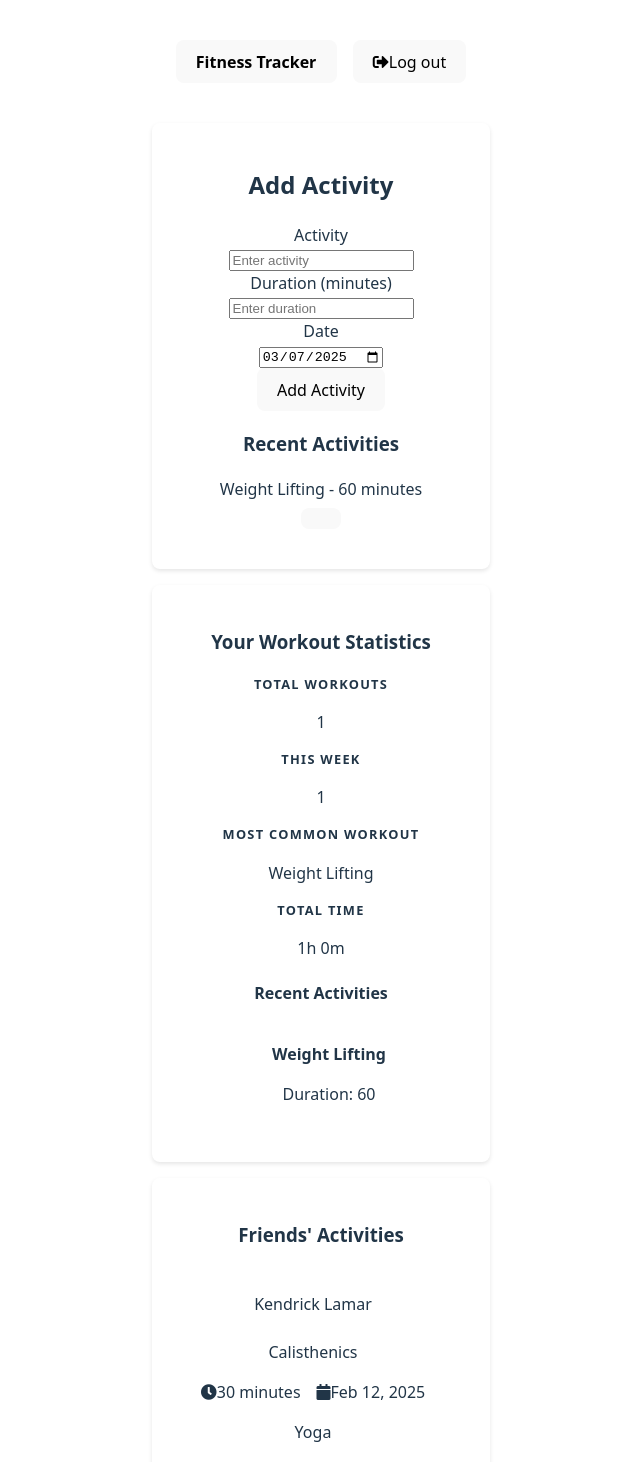
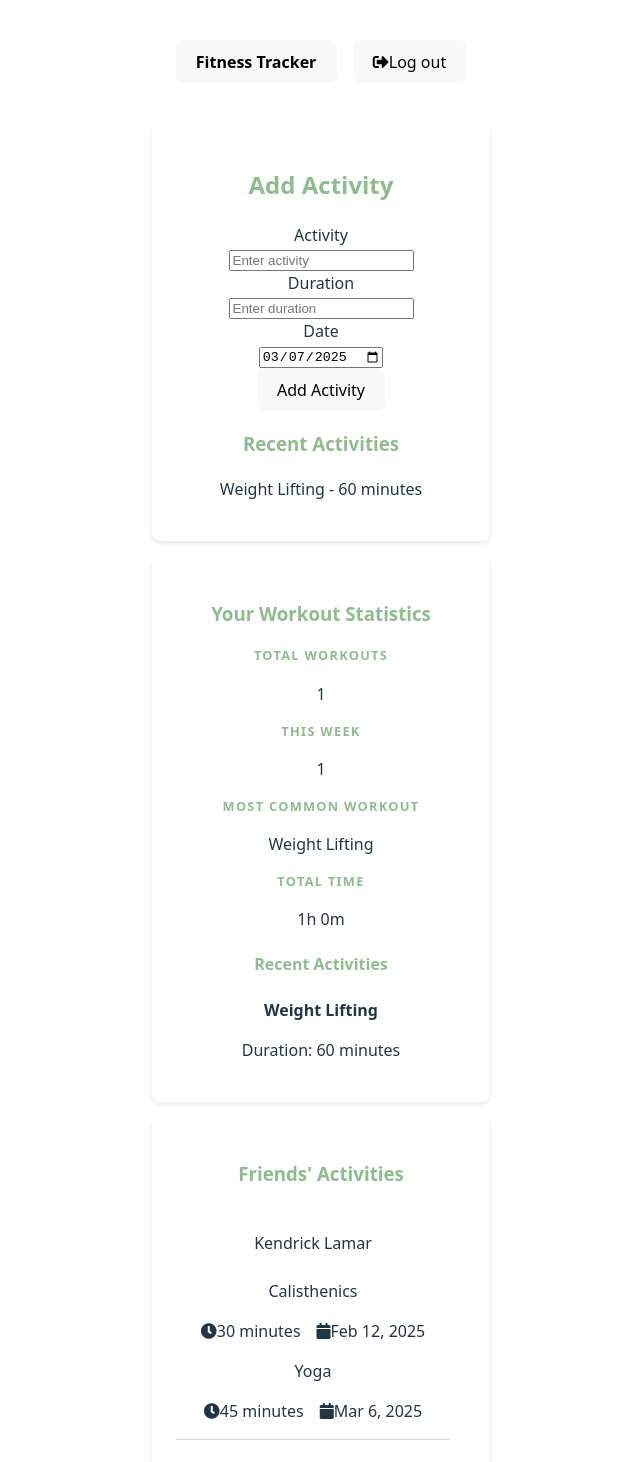
Before and after one commit to JSReza/web-programming-final-proj, a Vue app in the folder fitness-tracker-client/: page / in a window 1280 px wide. Shown: the top 1462 px of the page, without its empty margins (319-959 px from the left). Built offline with nearby package versions, Linux system fonts and the light colour scheme.

Commit message:
made styling changes to the site

```diff
--- a/fitness-tracker-client/src/App.vue
+++ b/fitness-tracker-client/src/App.vue
@@ -95,9 +95,7 @@ const friends = ref([
 </template>
 
 <style scoped>
-  h1,h2,h3{
-    color:darkseagreen;
-  }
+
   .main-content {
     margin-top: 2rem;
   }
--- a/fitness-tracker-client/src/components/Activities.vue
+++ b/fitness-tracker-client/src/components/Activities.vue
@@ -45,82 +45,49 @@ const saveWorkout = () => {
     <div class="field">
       <label class="label" for="activity">Activity</label>
       <div class="control">
-        <input
-          class="input"
-          type="text"
-          id="activity"
-          placeholder="Enter activity"
-          v-model.trim="newActivity.type"
-        />
+        <input class="input" type="text" id="activity"placeholder="Enter activity" v-model.trim="newActivity.type"/>
       </div>
     </div>
 
     <div class="field">
-      <label class="label" for="duration">Duration (minutes)</label>
+      <label class="label" for="duration">Duration</label>
       <div class="control">
-        <input
-          class="input"
-          type="number"
-          id="duration"
-          placeholder="Enter duration"
-          v-model.trim="newActivity.duration"
-        />
+        <input class="input" type="number" id="duration"placeholder="Enter duration" v-model.trim="newActivity.duration" />
       </div>
     </div>
 
     <div class="field">
       <label class="label" for="date">Date</label>
       <div class="control">
-        <input
-          class="input"
-          type="date"
-          id="date"
-          v-model="newActivity.date"
+        <input class="input" type="date" id="date"v-model="newActivity.date"
         />
       </div>
     </div>
 
     <div class="field">
       <div class="control">
-        <button
-          class="button is-primary"
-          @click="saveWorkout"
-        >
-          Add Activity
-        </button>
+        <button class="button is-primary" @click="saveWorkout">Add Activity</button>
       </div>
     </div>
 
-    <!-- Activities List -->
     <div class="mt-5">
       <h3 class="title is-5">Recent Activities</h3>
-      <div v-if="!activities.length" class="has-text-grey">
-        No activities yet
-      </div>
+      <div v-if="!activities.length" class="has-text-grey">No activities yet</div>
       <ul class="activity-list">
-        <li
-          v-for="activity in activities"
-          :key="activity.id"
-          class="box mb-3"
-        >
+        <li v-for="activity in activities" :key="activity.id"class="box mb-3">
           <div class="level">
-            <div class="level-left">
-              {{ activity.type }} - {{ activity.duration }} minutes
-            </div>
-            <div class="level-right">
-              <button
-                class="delete"
-                @click="$emit('activity-deleted', activity.id)"
-              ></button>
-            </div>
+            <div class="level-left">{{ activity.type }} - {{ activity.duration }} minutes</div>
           </div>
         </li>
       </ul>
     </div>
   </div>
-            </template>
+</template>
 
 <style scoped>
+  h1,h2,h3,span{
+    color:darkseagreen;
+  }
 .activity-list {
   list-style: none;
   padding: 0;
--- a/fitness-tracker-client/src/components/FriendsActivities.vue
+++ b/fitness-tracker-client/src/components/FriendsActivities.vue
@@ -20,21 +20,12 @@
             </div>
           </div>
 
-          <!-- Friend's Activities -->
           <div class="pl-5">
-            <div v-if="!friend.activities.length" class="has-text-grey">
-              No activities yet
-            </div>
+            <div v-if="!friend.activities.length" class="has-text-grey">No activities yet</div>
 
-            <div
-              v-for="activity in friend.activities"
-              :key="activity.id"
-              class="box has-background-light"
-            >
+            <div v-for="activity in friend.activities" :key="activity.id" class="box has-background-light">
               <div class="content">
-                <p class="is-size-5 has-text-weight-medium">
-                  {{ activity.type }}
-                </p>
+                <p class="is-size-5 has-text-weight-medium">{{ activity.type }}</p>
                 <div class="tags">
                   <span class="tag is-info">
                     <span class="icon">
@@ -57,7 +48,7 @@
     </div>
   </template>
 
-  <script setup lang="ts">
+<script setup lang="ts">
 import { ref } from 'vue'
 
 interface Activity {
@@ -88,6 +79,9 @@ const formatDate = (date: string) => {
 </script>
 
   <style scoped>
+    h3{
+    color:darkseagreen;
+  }
   .friends-activities {
     max-height: 700px;
     overflow-y: auto;
--- a/fitness-tracker-client/src/components/Statistics.vue
+++ b/fitness-tracker-client/src/components/Statistics.vue
@@ -38,7 +38,7 @@
                :key="activity.id" >
               <div class="content">
                 <strong>{{ activity.type }}</strong>
-                <p class="is-size-7">Duration: {{ activity.duration }}</p>
+                <p class="is-size-7">Duration: {{ activity.duration }} minutes</p>
               </div>
             </div>
           </div>
@@ -58,7 +58,7 @@
 
   const props = defineProps<{
     activities: Activity[]
-  }>()
+    }>()
 
 
   const workoutsThisWeek = computed(() => {
@@ -108,33 +108,9 @@
   </script>
 
   <style scoped>
-  .timeline {
-    margin-left: 1rem;
-    padding: 1rem 0;
+    h3,h4,.heading{
+    color:darkseagreen;
   }
-
-  .timeline-item {
-    display: flex;
-    margin-bottom: 2rem;
-    position: relative;
-  }
-
-  .timeline-marker {
-    position: absolute;
-    left: -1.5rem;
-    width: 12px;
-    height: 12px;
-    border-radius: 50%;
-    background-color: #00d1b2;
-    border: 2px solid white;
-  }
-
-  .timeline-content {
-    padding-left: 1rem;
-    border-left: 2px solid #dbdbdb;
-    min-height: 40px;
-  }
-
   .notification {
     transition: transform 0.2s ease;
   }
```
